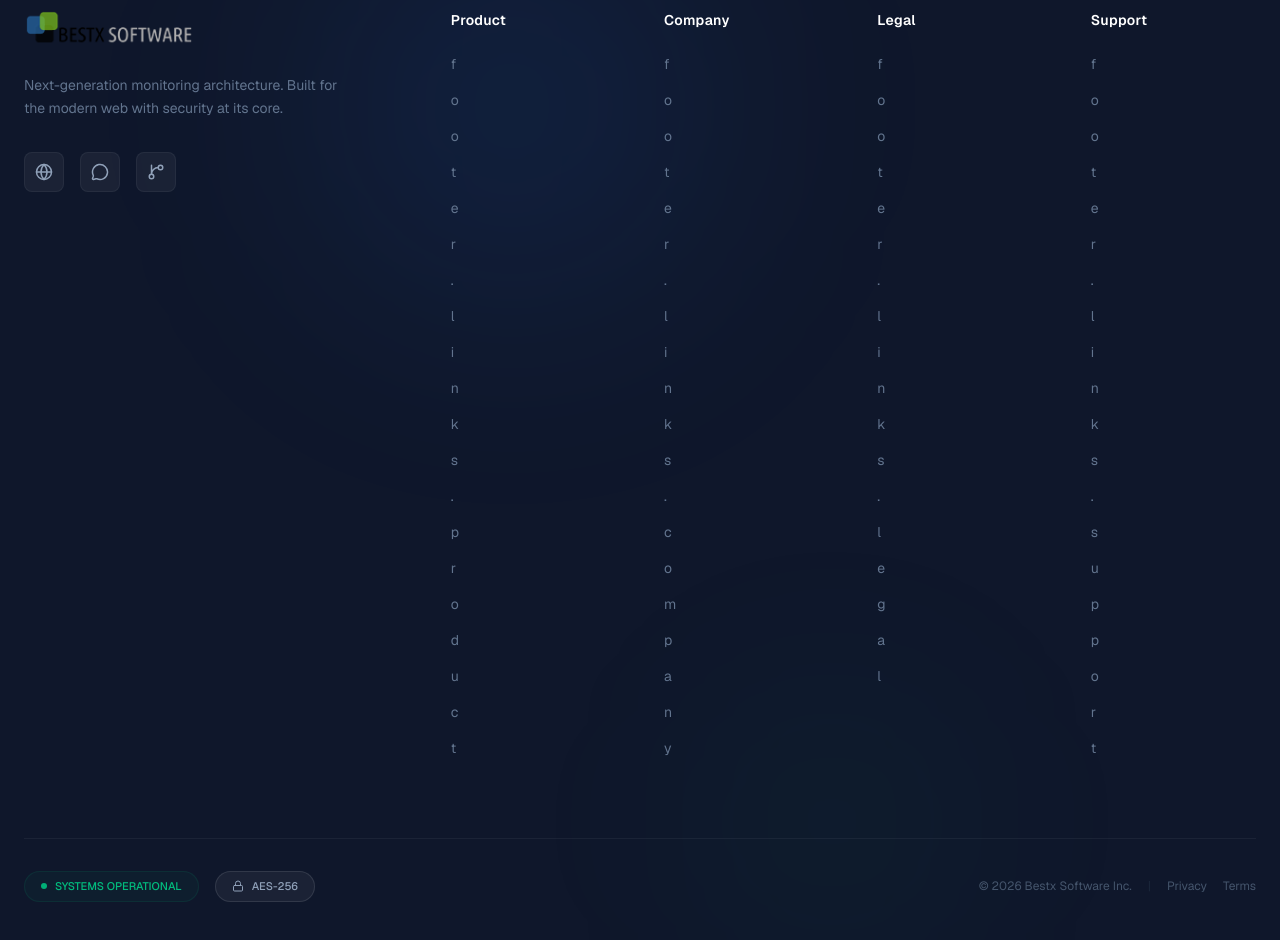
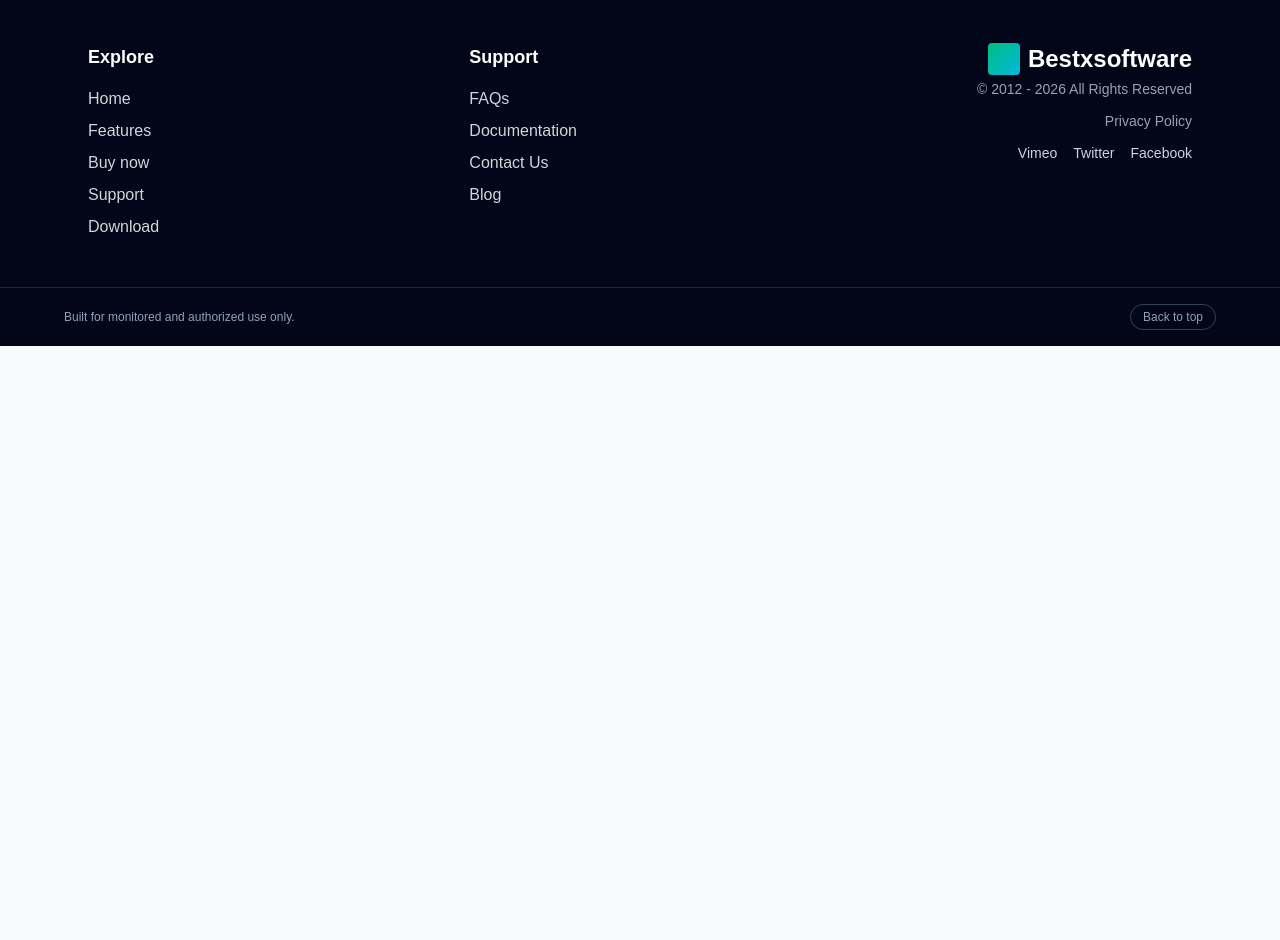
Before and after one commit to NavodWijesooriya/best_key_logger, a Next.js app: page /support/faq/how_toimport_and_view_logs in a window 1280 px wide. Shown: the part 680-1620 px from the top of the page. After the commit the page ends 1026 px from the top, so only its background shows below. Built offline with nearby package versions, Linux system fonts and the light colour scheme.

Commit message:
style changes

```diff
--- a/app/page.tsx
+++ b/app/page.tsx
@@ -5,7 +5,7 @@ import Footer from "@/components/Footer";
 
 export default function Home() {
   return (
-    <div className="w-full min-h-screen overflow-x-hidden">
+    <div id="top" className="w-full min-h-screen overflow-x-hidden">
       <Hero />
       <HomePage />
       <Footer />
--- a/components/Footer.tsx
+++ b/components/Footer.tsx
@@ -1,113 +1,62 @@
-'use client';
+import React from 'react';
+import Link from 'next/link';
 
-import React from 'react';
-import { useI18n } from '@/lib/i18nContext';
-import {
-  Globe,
-  MessageCircle,
-  GitBranch,
-  Lock,
-  ChevronRight
-} from 'lucide-react';
+const Footer = () => {
+  return (
+    <footer className="mt-20 border-t border-slate-800 bg-slate-950 text-white">
+      <div className="mx-auto grid w-full max-w-6xl gap-10 px-6 py-12 md:grid-cols-3">
 
-const ModernDarkFooter = () => {
-  const { t } = useI18n();
-  const currentYear = new Date().getFullYear();
-
-  const footerSections = [
-    {
-      titleKey: 'footer.sections.product',
-      linksKey: 'footer.links.product'
-    },
-    {
-      titleKey: 'footer.sections.company',
-      linksKey: 'footer.links.company'
-    },
-    {
-      titleKey: 'footer.sections.legal',
-      linksKey: 'footer.links.legal'
-    },
-    {
-      titleKey: 'footer.sections.support',
-      linksKey: 'footer.links.support'
-    }
-  ];
-
-  return (
-    <footer className="relative bg-slate-900 text-slate-400 pt-24 pb-12 overflow-hidden font-sans">
-      {/* Aesthetic Background Elements */}
-      <div className="absolute top-0 left-1/4 w-96 h-96 bg-blue-500/10 blur-[120px] rounded-full pointer-events-none" />
-      <div className="absolute bottom-0 right-1/4 w-64 h-64 bg-emerald-500/5 blur-[100px] rounded-full pointer-events-none" />
-
-      <div className="max-w-7xl mx-auto px-6 relative z-10">
-
-        {/* Main Grid */}
-        <div className="grid grid-cols-2 lg:grid-cols-6 gap-12 mb-20">
-          {/* Brand Column */}
-          <div className="col-span-2">
-            <div className="flex items-center gap-2 mb-6">
-              <img src="/assets/images/company_logo180.png" alt="Keylogger Logo" className="h-10 w-auto" />
-            </div>
-            <p className="text-sm leading-relaxed text-slate-500 mb-8 max-w-xs">
-              {t('footer.description')}
-            </p>
-            <div className="flex gap-4">
-              {[Globe, MessageCircle, GitBranch].map((Icon, i) => (
-                <a key={i} href="#" className="p-2.5 rounded-lg border border-white/5 bg-white/5 hover:bg-blue-500/10 hover:border-blue-500/30 hover:text-blue-400 transition-all">
-                  <Icon size={18} />
-                </a>
-              ))}
-            </div>
-          </div>
-
-          {/* Links Columns */}
-          {footerSections.map(({ titleKey, linksKey }) => {
-            const links = t(linksKey) as any;
-            const isArray = Array.isArray(links);
-            const linkItems = isArray ? links : Object.values(links || {});
-
-            return (
-              <div key={titleKey} className="col-span-1">
-                <h5 className="text-white font-semibold mb-6 text-sm tracking-wide">{t(titleKey)}</h5>
-                <ul className="space-y-4">
-                  {(linkItems as string[]).map((link, idx) => (
-                    <li key={idx}>
-                      <a href="#" className="text-sm text-slate-500 hover:text-white transition-colors flex items-center gap-1 group">
-                        {link}
-                        <ChevronRight size={12} className="opacity-0 -translate-x-2 group-hover:opacity-100 group-hover:translate-x-0 transition-all text-blue-500" />
-                      </a>
-                    </li>
-                  ))}
-                </ul>
-              </div>
-            );
-          })}
+        {/* Explore Section */}
+        <div className="space-y-4">
+          <h3 className="text-lg font-semibold">Explore</h3>
+          <ul className="space-y-2 text-gray-300">
+            <li><Link href="/" className="transition hover:text-white">Home</Link></li>
+            <li><Link href="/features" className="transition hover:text-white">Features</Link></li>
+            <li><Link href="/buy_now" className="transition hover:text-white">Buy now</Link></li>
+            <li><Link href="/support" className="transition hover:text-white">Support</Link></li>
+            <li><Link href="/download" className="transition hover:text-white">Download</Link></li>
+          </ul>
         </div>
 
-        {/* Bottom Bar */}
-        <div className="pt-8 border-t border-white/5 flex flex-col md:flex-row justify-between items-center gap-6">
-          <div className="flex flex-wrap justify-center gap-4">
-            <div className="flex items-center gap-2 px-4 py-1.5 bg-emerald-500/5 border border-emerald-500/10 rounded-full text-[11px] font-medium text-emerald-500">
-              <div className="w-1.5 h-1.5 rounded-full bg-emerald-500 animate-pulse" />
-              {t('footer.status')}
-            </div>
-            <div className="flex items-center gap-2 px-4 py-1.5 bg-white/5 border border-white/10 rounded-full text-[11px] font-medium text-slate-400">
-              <Lock size={12} /> {t('footer.security')}
-            </div>
+        {/* Support Section */}
+        <div className="space-y-4">
+          <h3 className="text-lg font-semibold">Support</h3>
+          <ul className="space-y-2 text-gray-300">
+            <li><Link href="/support/faq" className="transition hover:text-white">FAQs</Link></li>
+            <li><Link href="/support/documentation" className="transition hover:text-white">Documentation</Link></li>
+            <li><Link href="/support" className="transition hover:text-white">Contact Us</Link></li>
+            <li><Link href="/blog" className="transition hover:text-white">Blog</Link></li>
+          </ul>
+        </div>
+
+        {/* Branding & Socials */}
+        <div className="space-y-3 md:justify-self-end md:text-right">
+          <div className="mb-1 flex items-center gap-2 md:justify-end">
+            <div className="h-8 w-8 rounded bg-linear-to-br from-emerald-500 to-cyan-500"></div>
+            <h2 className="text-2xl font-bold">Bestxsoftware</h2>
           </div>
+          <p className="text-sm text-gray-400">© 2012 - 2026 All Rights Reserved</p>
+          <Link href="/support" className="block text-sm text-gray-400 transition hover:text-white">Privacy Policy</Link>
 
-          <div className="text-xs text-slate-600 flex flex-col md:flex-row items-center gap-4">
-            <span>© {currentYear} Bestx Software Inc.</span>
-            <span className="hidden md:block text-slate-800">|</span>
-            <div className="flex gap-4">
-              <a href="#" className="hover:text-slate-400 transition-colors">{t('footer.bottomLinks.privacy')}</a>
-              <a href="#" className="hover:text-slate-400 transition-colors">{t('footer.bottomLinks.terms')}</a>
-            </div>
+          <div className="flex gap-4 text-sm text-slate-300 md:justify-end">
+            <a href="#" className="transition hover:text-cyan-300">Vimeo</a>
+            <a href="#" className="transition hover:text-cyan-300">Twitter</a>
+            <a href="#" className="transition hover:text-cyan-300">Facebook</a>
           </div>
+        </div>
+
+      </div>
+
+      <div className="border-t border-slate-800 px-6 py-4">
+        <div className="mx-auto flex w-full max-w-6xl items-center justify-between text-xs text-slate-400">
+          <p>Built for monitored and authorized use only.</p>
+          <a href="#top" className="rounded-full border border-slate-700 px-3 py-1 transition hover:border-slate-500 hover:text-white">
+            Back to top
+          </a>
         </div>
       </div>
     </footer>
   );
 };
 
-export default ModernDarkFooter;
+export default Footer;
```
Also changed, not shown: components/Hero.tsx (+86 -42 lines).
